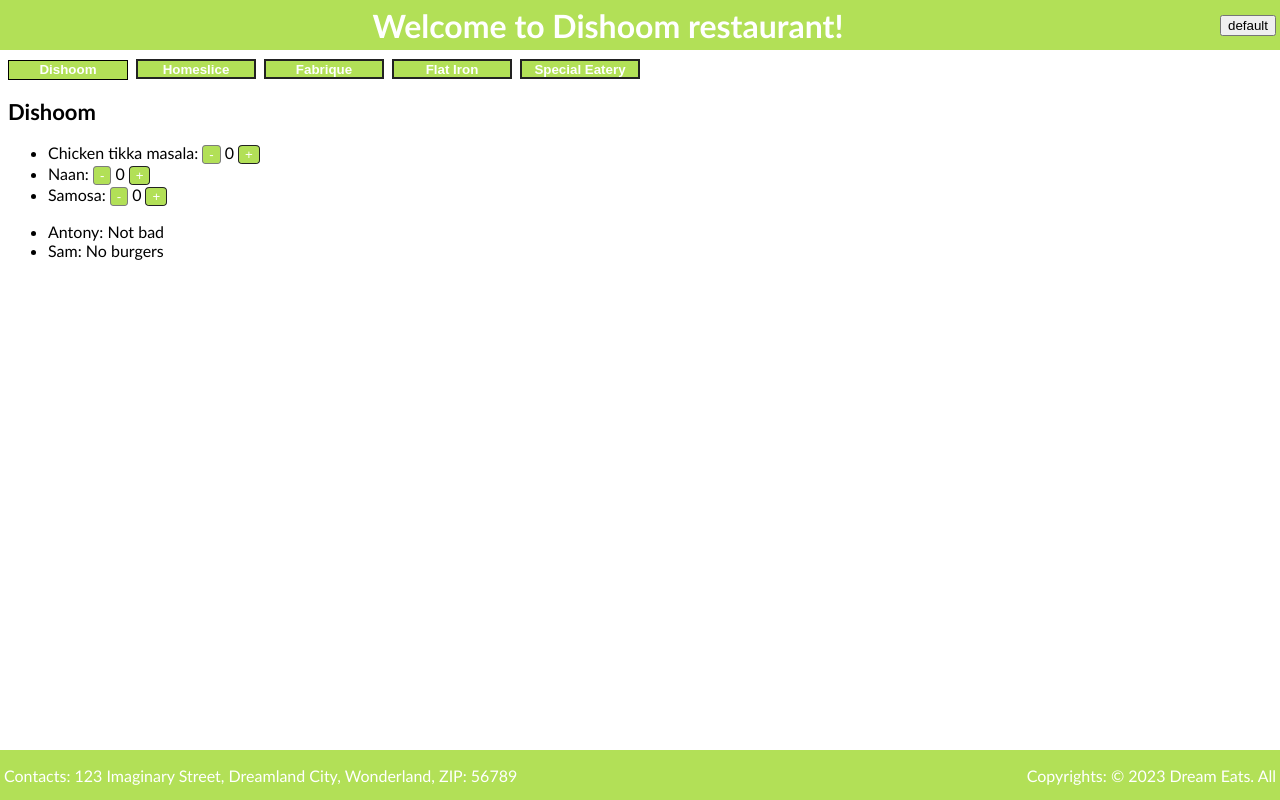
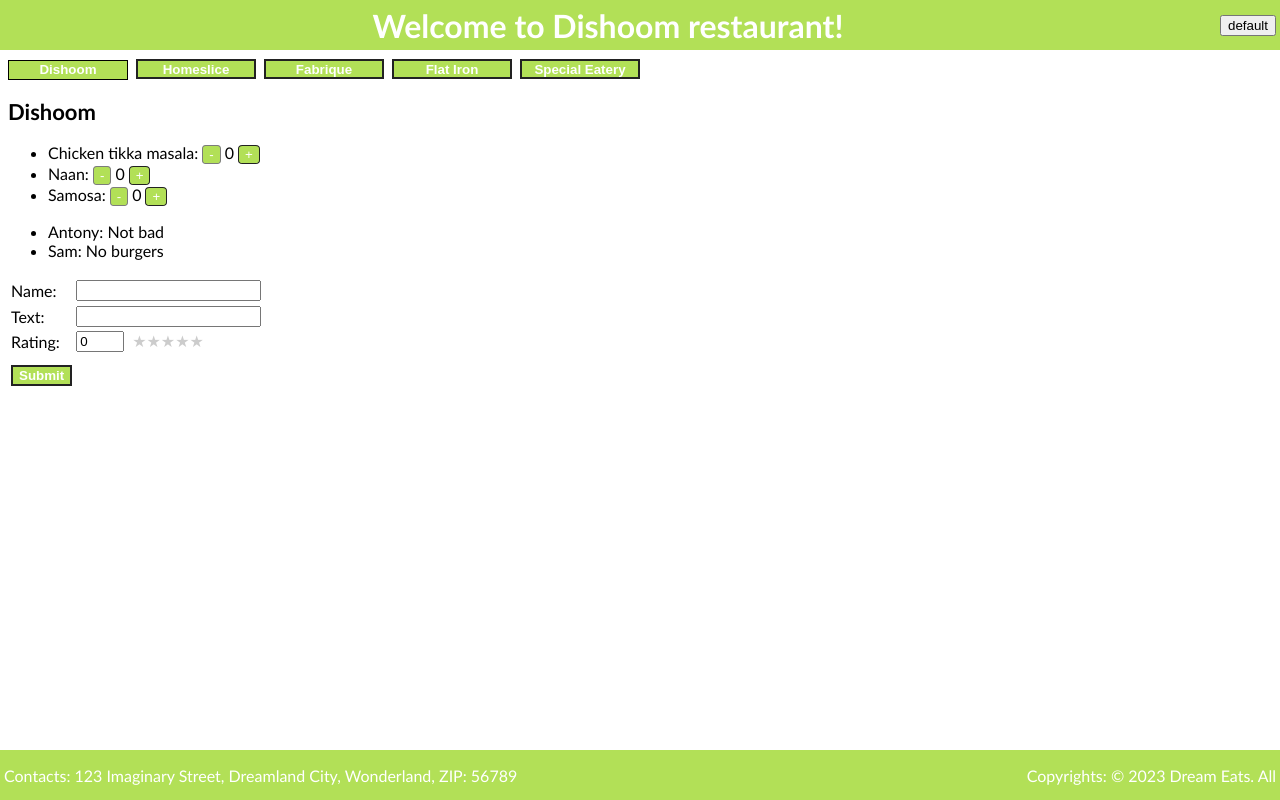
Before and after one commit to DbrmnPhrh/react-20230914, a React (Vite) app: page / in a window 1280 px wide. Built offline with nearby package versions, Linux system fonts and the light colour scheme.

Commit message:
Добавлен редактор отзывов и рейтинг

```diff
--- a/src/components/Counter/component.jsx
+++ b/src/components/Counter/component.jsx
@@ -3,13 +3,33 @@
 import { ThemeContext } from "../../contexts/Theme";
 import { Button } from "../Button/component";
 
-export const Counter = ({min, max}) => {
-    const [amount, setAmount] = useState(0);
+export const Counter = ({min, max, initialAmount, onAmountChange}) => {
+    const [amount, setAmount] = useState((initialAmount ?? 0));
     const {theme} = useContext(ThemeContext);
 
     return <>
-             <Button title='-' onClick={() => setAmount(amount - 1)} disabled={amount===min} type="secondary" form="round-corner" theme={theme} />
+             <Button title='-' onClick={() => {
+                                 setAmount(amount - 1);
+                                 if (onAmountChange) {
+                                  onAmountChange(amount - 1);
+                                 }
+                               }}
+                               disabled={amount===min}
+                               type="secondary"
+                               form="round-corner"
+                               theme={theme}
+             />
              <span className={classNames('margin-h-1')}>{amount}</span>
-             <Button title='+' onClick={() => setAmount(amount + 1)} disabled={amount===max} type="secondary" form="round-corner" theme={theme} />
+             <Button title='+' onClick={() => {
+                                 setAmount(amount + 1);
+                                 if (onAmountChange) {
+                                  onAmountChange(amount + 1);
+                                 }
+                               }}
+                               disabled={amount===max}
+                               type="secondary"
+                               form="round-corner"
+                               theme={theme}
+             />
            </>
 }
--- /dev/null
+++ b/src/components/ReviewEditor/component.jsx
@@ -0,0 +1,93 @@
+import classNames from "classnames";
+import { useContext, useReducer } from "react";
+import { ThemeContext } from "../../contexts/Theme";
+import { Button } from "../Button/component";
+import { StarRating } from "../StarRating/component";
+
+const DEFAULT_REVIEW_VALUES = {
+  userName: "",
+  reviewText: "",
+  rating: 0,
+};
+
+const reducer = (state, action) => {
+  switch (action?.type) {
+    case 'setUserName':
+      return {...state, userName: action.payload}
+    case 'setReviewText':
+      return {...state, reviewText: action.payload}
+    case 'setRating':
+      return {...state, rating: action.payload}
+    case 'reset':
+      return {...DEFAULT_REVIEW_VALUES}
+    default:
+      return state;
+  }
+}
+
+
+export const ReviewEditor = () => {
+  const {theme} = useContext(ThemeContext);
+  const [formValue, dispatch] = useReducer(reducer, DEFAULT_REVIEW_VALUES);
+  const onRatingChange = (newRating) => dispatch({ type: 'setRating', payload: newRating });
+
+  return (
+		<table>
+			<tbody>
+				<tr>
+					<td>Name: </td>
+					<td>
+						<input
+							type='text'
+              value={formValue.userName}
+							onChange={event => {
+								dispatch({ type: 'setUserName', payload: event.target.value })
+							}}
+						/>
+					</td>
+				</tr>
+				<tr>
+					<td>Text: </td>
+					<td>
+						<input
+							type='text'
+              value={formValue.reviewText}
+							onChange={event => {
+								dispatch({ type: 'setReviewText', payload: event.target.value })
+							}}
+						/>
+					</td>
+				</tr>
+				<tr>
+					<td>Rating: </td>
+					<td>
+            <div className={classNames('display-flex')}>
+              <input
+                type='number'
+                value={formValue.rating}
+                min={0}
+                max={5}
+                onChange={event => {
+                  dispatch({ type: 'setRating', payload: +event.target.value })
+                }}
+              />
+              <span className={classNames('margin-l-2')}><StarRating rating={formValue.rating} /></span>
+            </div>
+					</td>
+				</tr>
+        <tr>
+          <td>
+            <div className={classNames('margin-t-2')}>
+              <Button title='Submit'
+                      onClick={() => dispatch({ type: 'reset' })}
+                      type="primary"
+                      theme={theme}
+              />
+            </div>
+          </td>
+          <td></td>
+        </tr>
+			</tbody>
+		</table>
+  )
+}
--- a/src/components/Reviews/component.jsx
+++ b/src/components/Reviews/component.jsx
@@ -1,9 +1,11 @@
 import { Review } from "../Review/component";
+import { ReviewEditor } from "../ReviewEditor/component";
 
 export const Reviews = ({reviews}) => (
     <div>
       <ul>
         {reviews.map(review => <li key={review.id}><Review review={review} /></li>)}
       </ul>
+      <ReviewEditor />
     </div>
 )
--- /dev/null
+++ b/src/components/StarRating/component.jsx
@@ -0,0 +1,16 @@
+import classNames from "classnames";
+import styles from "./styles.module.css";
+
+export const StarRating = ({rating, starLength}) => {
+  const roundRating = Math.round(rating);
+  const stars = Array.from({length: (starLength ?? 5)}, (_, index) => (
+    <span key={index} className={classNames(
+      {
+        [`${styles.star} ${styles.filled}`]: (index < roundRating),
+        [styles.star]: (index >= roundRating),
+      }
+    )}>&#9733;</span>
+  ))
+
+  return <div className={classNames(styles.star-rating)}>{stars}</div>
+}
--- /dev/null
+++ b/src/components/StarRating/styles.module.css
@@ -0,0 +1,12 @@
+.star-rating {
+  font-size: 24px;
+}
+
+.star {
+  color: #ccc;
+  cursor: pointer;
+}
+
+.filled {
+  color: #ffa600;
+}
```
